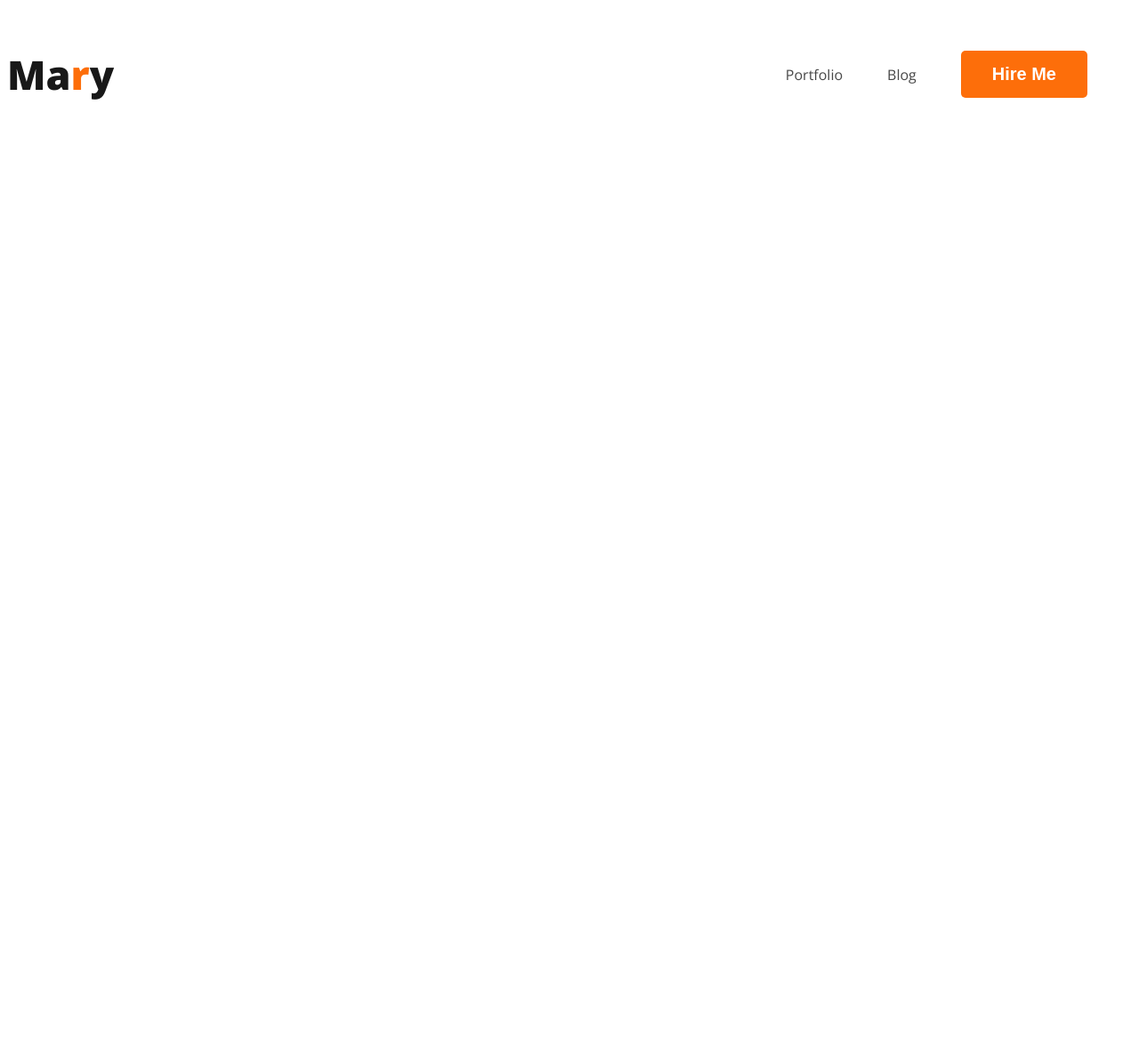
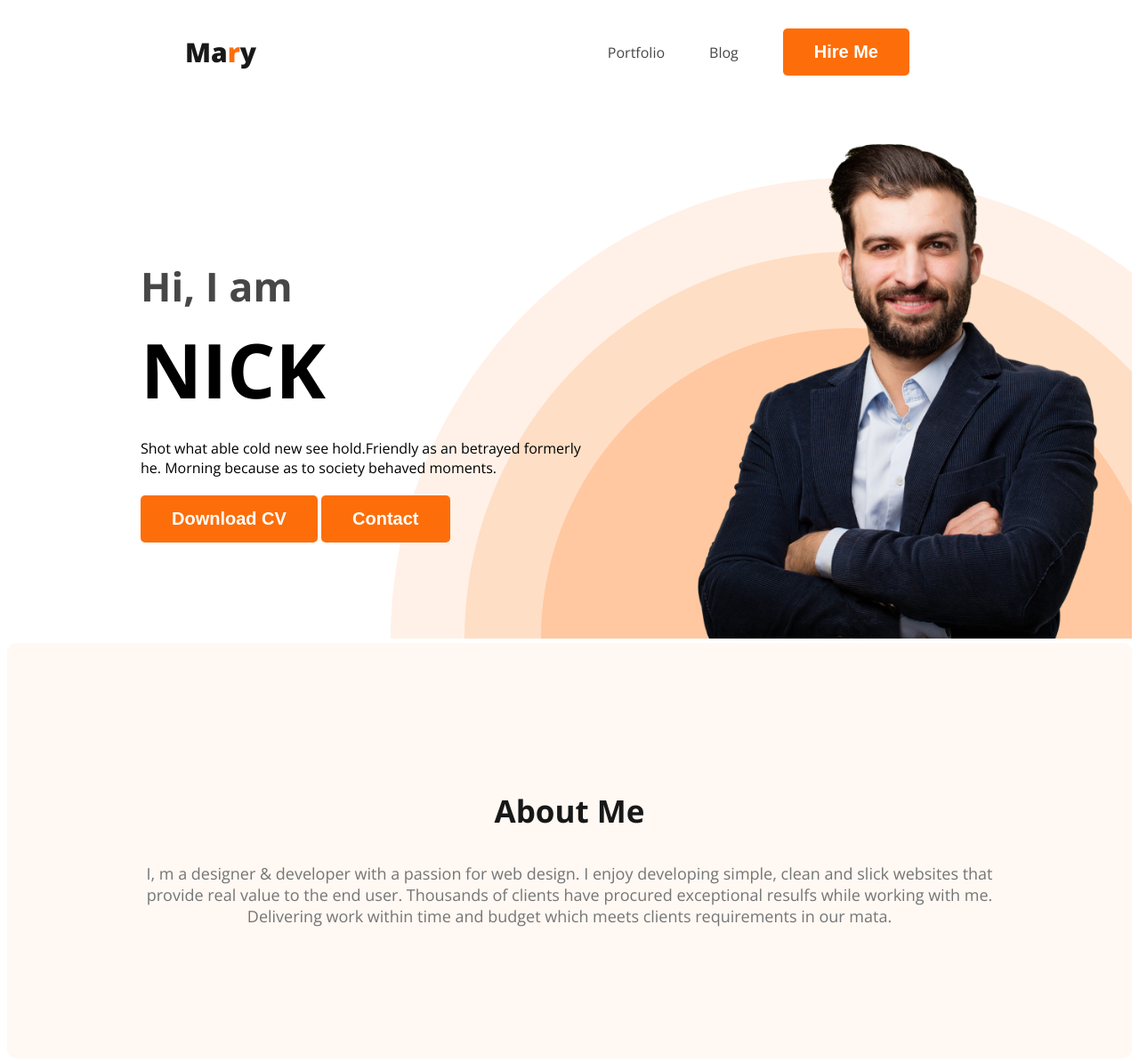
Before and after one commit to costaauthoi/Web-Pevloper-Portfolio, a plain HTML site: page index.html in a window 1280 px wide. Shown: the whole page at 89% size. Before the commit the page ends 800 px from the top, so only its background shows below. Drawn offline with nearby package versions, Linux system fonts and the light colour scheme.

Commit message:
about section added

```diff
--- a/index.html
+++ b/index.html
@@ -10,7 +10,7 @@
     <link rel="stylesheet" href="styles.css" class="css">
 </head>
 <body>
-    <header>
+    <header class="header">
         <nav>
             <h3 class="nav-title">Ma<span class="primary-text">r</span>y
             </h3>
@@ -20,11 +20,26 @@
                 <li><button class="btn-primary">Hire Me</button></li>
             </ul>
         </nav>
-
+        <div class="banner">
+            <div class="banner-content">
+            <h3 class="banner-greeting">
+                Hi, I am
+            </h3>
+            <h1 class="banner-title">NICK</h1>
+            <p class="banner-discription">Shot what able cold new see hold.Friendly as an betrayed formerly he. Morning because as to society behaved moments.</p>
+            <button class="btn-primary">Download CV</button>
+            <button class="btn-primary">Contact</button>
+        </div>
+        <img class="profile-pic" src="images/hardy.png" alt="">
+    </div>
     </header>
 
     <main>
-
+        <section class="about">
+            <h3 class="section-title">About Me</h3>
+            <p class="section-description">I, m a designer & developer with a passion for web design. I enjoy developing simple, clean and slick websites that provide real value to the end user. Thousands of clients have procured exceptional resulfs while working with me. Delivering work within time and budget which meets clients requirements in our mata.
+            </p>
+        </section>
     </main>
 
     <footer>
--- a/styles.css
+++ b/styles.css
@@ -7,9 +7,10 @@ nav {
 }
 .nav-title {
   color: #181818;
-  font-size: 45px;
+  font-size: 30px;
   font-weight: 800;
 }
+
 .primary-text {
   color: #fd6e0a;
 }
@@ -23,10 +24,22 @@ nav {
   font-weight: 700;
   padding: 15px 35px;
 }
+.section-title{
+  color: #181818;
+  text-align: center;
+  font-size: 35px;
+  font-weight: 700;
+}
+.section-description{
+  color:#757575 ;
+  text-align: center;
+  font-size: 18px;
+}
 nav{
     display: flex;
     justify-content: space-between;
     align-items: center;
+    margin: 0px 200px;
 }
 nav > ul {
   display: flex;
@@ -42,3 +55,48 @@ nav a {
   text-decoration: none;
   color: #474747;
 }
+
+.header{
+    background-color: white;
+    background-image: url('../images/header_bg.png');
+    background-repeat: no-repeat;
+    background-position: bottom right;
+}
+
+.banner{
+    padding: 30px 30px 0px 150px ;
+    display: flex;
+    align-items: center;
+    justify-content: space-between;
+}
+.banner-content{
+  max-width: 500px;
+}
+.banner .profile-pic{
+  width: 500px;
+}
+
+.banner-greeting{
+  font-size: 45px;
+  color: #474747;
+  margin-bottom: 0px;
+}
+
+.banner-title{
+  font-size: 85px;
+  font-weight: 700;
+  margin-top: 5px;
+  margin-bottom: 20px;
+}
+
+.banner-discription{
+  margin-top: 5px;
+  margin-bottom: 20px;
+}
+.about{
+  padding: 130px;
+  border-radius: 10px;
+  background: #FFF8F3 ;
+  margin-top:5px ;
+  margin-bottom: 20px;
+}
```
